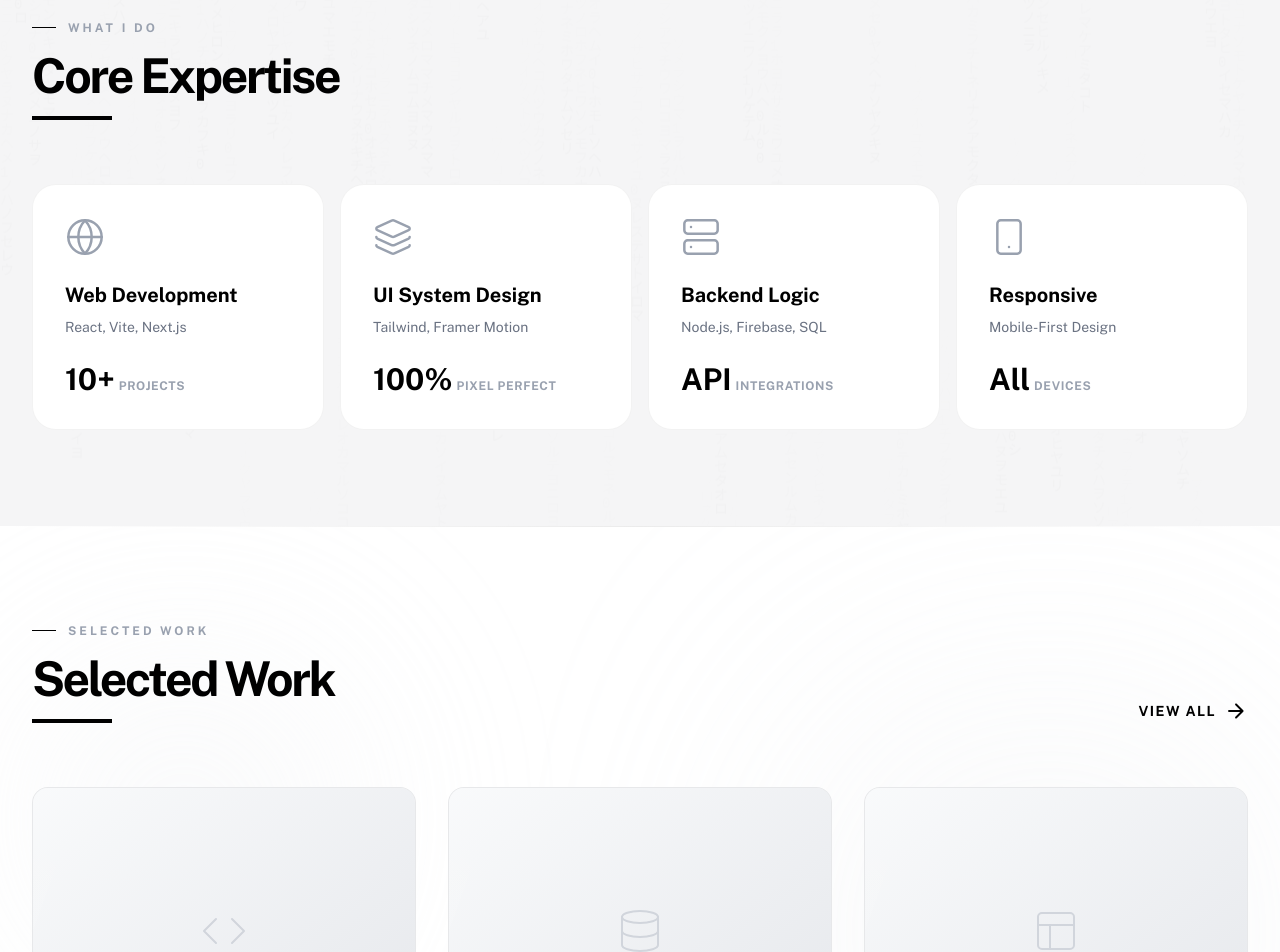
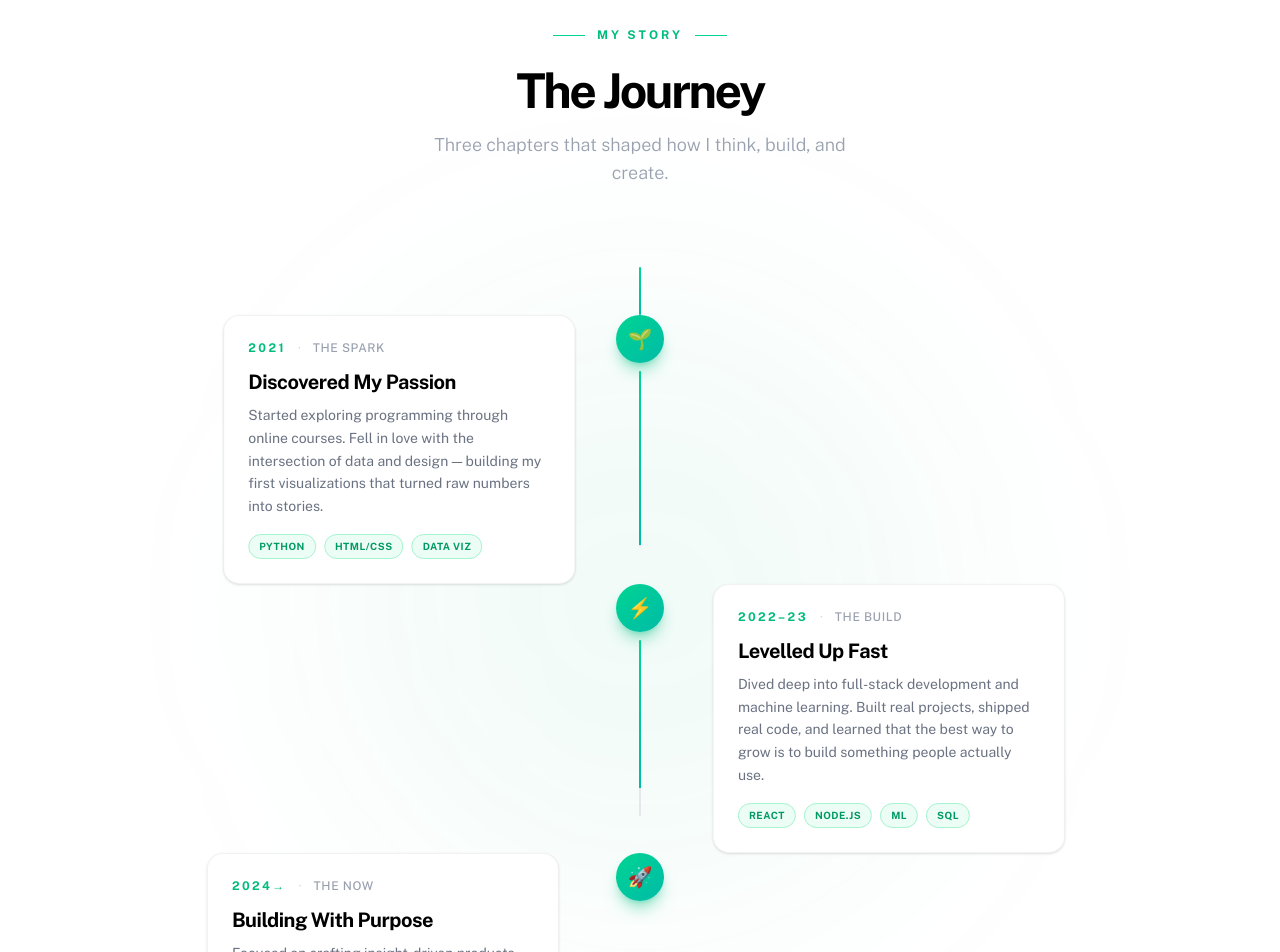
Before and after one commit to SKYTAN-050107/My-Portfolio, a React (Vite) app in the folder frontend/: page / in a window 1280 px wide. Shown: the part 900-1852 px from the top of the page. Built offline with nearby package versions, Linux system fonts and the light colour scheme.

Commit message:
feat: add JourneySection component with animated journey cards and scroll effects

```diff
--- a/frontend/src/pages/LandingPage.jsx
+++ b/frontend/src/pages/LandingPage.jsx
@@ -59,15 +59,11 @@ const ScrollReveal = ({ children, delay = 0, direction = "up", className = "" })
       opacity: 0,
       y: direction === "up" ? 60 : direction === "down" ? -60 : 0,
       x: direction === "left" ? 60 : direction === "right" ? -60 : 0,
-      scale: 0.94,
-      filter: "blur(4px)",
     },
     visible: {
       opacity: 1,
       y: 0,
       x: 0,
-      scale: 1,
-      filter: "blur(0px)",
       transition: {
         duration: 0.75,
         delay,
@@ -249,7 +245,7 @@ const NeonSequence = () => {
 const ExpertiseCard = ({ item, index }) => (
   <ScrollReveal delay={index * 0.08} direction="up">
     <motion.div
-      whileHover={{ y: -8, scale: 1.03, transition: { type: "spring", stiffness: 300, damping: 18 } }}
+      whileHover={{ y: -8, transition: { type: "spring", stiffness: 300, damping: 18 } }}
       className="p-8 rounded-3xl bg-white dark:bg-background-dark border border-black/5 dark:border-white/10 hover:border-black/20 dark:hover:border-white/20 transition-colors duration-300 group backdrop-blur-sm h-full"
     >
       <item.icon className="w-10 h-10 mb-6 text-gray-400 group-hover:text-black dark:group-hover:text-white transition-colors" strokeWidth={1.5} />
@@ -275,7 +271,7 @@ const ExpertiseCard = ({ item, index }) => (
 // Project Card with scroll-stagger + depth tilt
 // ─────────────────────────────────────────────
 const ProjectCard = ({ project, index }) => {
-  const cardRef = useRef(null);
+  const outerRef = useRef(null);
   const boundsRef = useRef(null);
   const frameRef = useRef(0);
   const latestPointerRef = useRef({ x: 0, y: 0 });
@@ -285,7 +281,7 @@ const ProjectCard = ({ project, index }) => {
   const springY = useSpring(rotateY, { stiffness: 200, damping: 20 });
 
   const measureBounds = () => {
-    const el = cardRef.current;
+    const el = outerRef.current;
     if (!el) return;
     boundsRef.current = el.getBoundingClientRect();
   };
@@ -327,12 +323,15 @@ const ProjectCard = ({ project, index }) => {
 
   return (
     <ScrollReveal delay={index * 0.12} direction="up">
-      <motion.div
-        ref={cardRef}
+      <div
+        ref={outerRef}
         onMouseEnter={measureBounds}
         onFocus={measureBounds}
         onMouseMove={handleMouse}
         onMouseLeave={handleLeave}
+        className="h-full"
+      >
+        <motion.div
           style={{ rotateX: springX, rotateY: springY, transformPerspective: 1000 }}
           whileHover={{ y: -12 }}
           transition={{ type: "spring", stiffness: 200, damping: 20 }}
@@ -365,6 +364,7 @@ const ProjectCard = ({ project, index }) => {
             </motion.button>
           </div>
         </motion.div>
+      </div>
     </ScrollReveal>
   );
 };
@@ -380,6 +380,204 @@ const SectionLabel = ({ label }) => (
     </div>
   </ScrollReveal>
 );
+
+const journeyData = [
+  {
+    year: "2021",
+    phase: "The Spark",
+    title: "Discovered My Passion",
+    description:
+      "Started exploring programming through online courses. Fell in love with the intersection of data and design — building my first visualizations that turned raw numbers into stories.",
+    tags: ["Python", "HTML/CSS", "Data Viz"],
+    icon: "🌱",
+  },
+  {
+    year: "2022–23",
+    phase: "The Build",
+    title: "Levelled Up Fast",
+    description:
+      "Dived deep into full-stack development and machine learning. Built real projects, shipped real code, and learned that the best way to grow is to build something people actually use.",
+    tags: ["React", "Node.js", "ML", "SQL"],
+    icon: "⚡",
+  },
+  {
+    year: "2024→",
+    phase: "The Now",
+    title: "Building With Purpose",
+    description:
+      "Focused on crafting insight-driven products. Every line of code serves a purpose: making complex data simple, interfaces intuitive, and impact measurable.",
+    tags: ["TypeScript", "UI/UX", "AI", "Leadership"],
+    icon: "🚀",
+  },
+];
+
+const JourneyCardInner = ({ item }) => (
+  <motion.div
+    whileHover={{ y: -4 }}
+    transition={{ type: "spring", stiffness: 300, damping: 20 }}
+    className="relative bg-white dark:bg-surface-dark border border-black/5 dark:border-white/10 hover:border-emerald-400/40 rounded-2xl p-6 shadow-sm hover:shadow-emerald-500/10 hover:shadow-lg transition-all duration-300 group"
+  >
+    <div className="absolute top-0 left-6 right-6 h-[2px] bg-gradient-to-r from-emerald-400 to-teal-500 rounded-full opacity-0 group-hover:opacity-100 transition-opacity duration-300" />
+
+    <div className="flex items-center gap-3 mb-3">
+      <span className="text-xs font-black uppercase tracking-[0.2em] text-emerald-500">{item.year}</span>
+      <span className="text-xs text-gray-300 dark:text-gray-600">·</span>
+      <span className="text-xs font-medium text-gray-400 uppercase tracking-wider">{item.phase}</span>
+    </div>
+
+    <h3 className="text-xl font-black text-black dark:text-white mb-2 tracking-tight">{item.title}</h3>
+    <p className="text-sm text-gray-500 dark:text-gray-400 leading-relaxed mb-4">{item.description}</p>
+
+    <div className="flex flex-wrap gap-2">
+      {item.tags.map((tag) => (
+        <span
+          key={tag}
+          className="px-2.5 py-1 text-[10px] font-bold uppercase tracking-wider rounded-full bg-emerald-50 dark:bg-emerald-500/10 text-emerald-600 dark:text-emerald-400 border border-emerald-200 dark:border-emerald-500/20"
+        >
+          {tag}
+        </span>
+      ))}
+    </div>
+  </motion.div>
+);
+
+const JourneyCard = ({ item, index }) => {
+  const ref = useRef(null);
+  const { scrollYProgress } = useScroll({
+    target: ref,
+    offset: ["start 0.88", "start 0.3"],
+  });
+
+  const isLeft = index % 2 === 0;
+  const cardX = useTransform(scrollYProgress, [0, 1], [isLeft ? -70 : 70, 0]);
+  const cardOpacity = useTransform(scrollYProgress, [0, 0.6], [0, 1]);
+  const dotScale = useTransform(scrollYProgress, [0, 0.5], [0, 1]);
+  const lineH = useTransform(scrollYProgress, [0.2, 1], ["0%", "100%"]);
+  const mobileCardX = useTransform(scrollYProgress, [0, 1], [40, 0]);
+
+  return (
+    <div ref={ref} className="relative flex items-start mb-0">
+      <div className="hidden md:block w-[calc(50%-32px)] pr-8">
+        {isLeft && (
+          <motion.div style={{ x: cardX, opacity: cardOpacity }}>
+            <JourneyCardInner item={item} />
+          </motion.div>
+        )}
+      </div>
+
+      <div className="hidden md:flex flex-col items-center flex-shrink-0 w-16">
+        <motion.div
+          style={{ scale: dotScale }}
+          className="w-12 h-12 rounded-full bg-gradient-to-br from-emerald-400 to-teal-500 shadow-lg shadow-emerald-500/40 flex items-center justify-center text-xl z-10"
+        >
+          {item.icon}
+        </motion.div>
+        {index < journeyData.length - 1 && (
+          <div className="relative w-[2px] h-44 mt-2 bg-gray-200 dark:bg-gray-800 overflow-hidden rounded-full">
+            <motion.div
+              style={{ height: lineH }}
+              className="absolute top-0 left-0 w-full bg-gradient-to-b from-emerald-400 to-teal-500"
+            />
+          </div>
+        )}
+      </div>
+
+      <div className="hidden md:block w-[calc(50%-32px)] pl-8">
+        {!isLeft && (
+          <motion.div style={{ x: cardX, opacity: cardOpacity }}>
+            <JourneyCardInner item={item} />
+          </motion.div>
+        )}
+      </div>
+
+      <div className="flex md:hidden items-start gap-4 w-full pb-12">
+        <div className="flex flex-col items-center flex-shrink-0">
+          <motion.div
+            style={{ scale: dotScale }}
+            className="w-10 h-10 rounded-full bg-gradient-to-br from-emerald-400 to-teal-500 shadow-md shadow-emerald-500/30 flex items-center justify-center text-base z-10"
+          >
+            {item.icon}
+          </motion.div>
+          {index < journeyData.length - 1 && (
+            <div className="relative w-[2px] flex-1 min-h-[180px] mt-2 bg-gray-200 dark:bg-gray-800 overflow-hidden rounded-full">
+              <motion.div
+                style={{ height: lineH }}
+                className="absolute top-0 left-0 w-full bg-gradient-to-b from-emerald-400 to-teal-500"
+              />
+            </div>
+          )}
+        </div>
+
+        <motion.div style={{ x: mobileCardX, opacity: cardOpacity }} className="flex-1 pt-1">
+          <JourneyCardInner item={item} />
+        </motion.div>
+      </div>
+    </div>
+  );
+};
+
+const JourneySection = () => {
+  const sectionRef = useRef(null);
+  const { scrollYProgress } = useScroll({
+    target: sectionRef,
+    offset: ["start end", "start 0.3"],
+  });
+  const capH = useTransform(scrollYProgress, [0, 1], ["0%", "100%"]);
+
+  return (
+    <section ref={sectionRef} className="py-24 bg-background-light dark:bg-background-dark relative z-10 overflow-hidden">
+      <div className="absolute top-1/2 left-1/2 -translate-x-1/2 -translate-y-1/2 w-[600px] h-[600px] bg-emerald-500/5 rounded-full blur-[120px] pointer-events-none" />
+
+      <div className="max-w-4xl mx-auto px-6 lg:px-8 relative z-10">
+        <div className="text-center mb-20">
+          <ScrollReveal>
+            <div className="inline-flex items-center gap-3 mb-6">
+              <div className="w-8 h-px bg-emerald-400" />
+              <span className="text-xs font-bold uppercase tracking-[0.25em] text-emerald-500">My Story</span>
+              <div className="w-8 h-px bg-emerald-400" />
+            </div>
+          </ScrollReveal>
+          <ScrollReveal delay={0.08}>
+            <h2 className="text-4xl md:text-5xl font-black tracking-tighter text-black dark:text-white mb-4">
+              The Journey
+            </h2>
+          </ScrollReveal>
+          <ScrollReveal delay={0.16}>
+            <p className="text-gray-400 text-lg font-light max-w-md mx-auto">
+              Three chapters that shaped how I think, build, and create.
+            </p>
+          </ScrollReveal>
+        </div>
+
+        <div className="relative">
+          <div className="flex justify-center mb-0">
+            <div className="relative w-[2px] h-12 bg-gray-200 dark:bg-gray-800 overflow-hidden rounded-full">
+              <motion.div style={{ height: capH }} className="absolute top-0 left-0 w-full bg-gradient-to-b from-emerald-400 to-teal-500" />
+            </div>
+          </div>
+
+          <div className="flex flex-col items-center">
+            {journeyData.map((item, i) => (
+              <JourneyCard key={i} item={item} index={i} />
+            ))}
+          </div>
+
+          <ScrollReveal delay={0.1}>
+            <div className="flex flex-col items-center mt-2">
+              <div className="w-[2px] h-8 bg-gradient-to-b from-teal-500 to-transparent" />
+              <motion.div
+                animate={{ scale: [1, 1.4, 1], opacity: [1, 0.6, 1] }}
+                transition={{ duration: 2, repeat: Infinity, ease: "easeInOut" }}
+                className="w-3 h-3 rounded-full bg-emerald-400 shadow-md shadow-emerald-400/60"
+              />
+              <span className="mt-3 text-xs font-bold uppercase tracking-[0.2em] text-emerald-500">Present</span>
+            </div>
+          </ScrollReveal>
+        </div>
+      </div>
+    </section>
+  );
+};
 
 // ─────────────────────────────────────────────
 // Main Landing Page
@@ -659,6 +857,8 @@ const LandingPage = () => {
       {/* ── Velocity Marquee between sections ── */}
       <VelocityMarquee baseVelocity={2.5} />
 
+      <JourneySection />
+
       <Divider />
 
       {/* ════════════════════════════════════════
```
Lines whose indentation alone changed are shown as unchanged.
